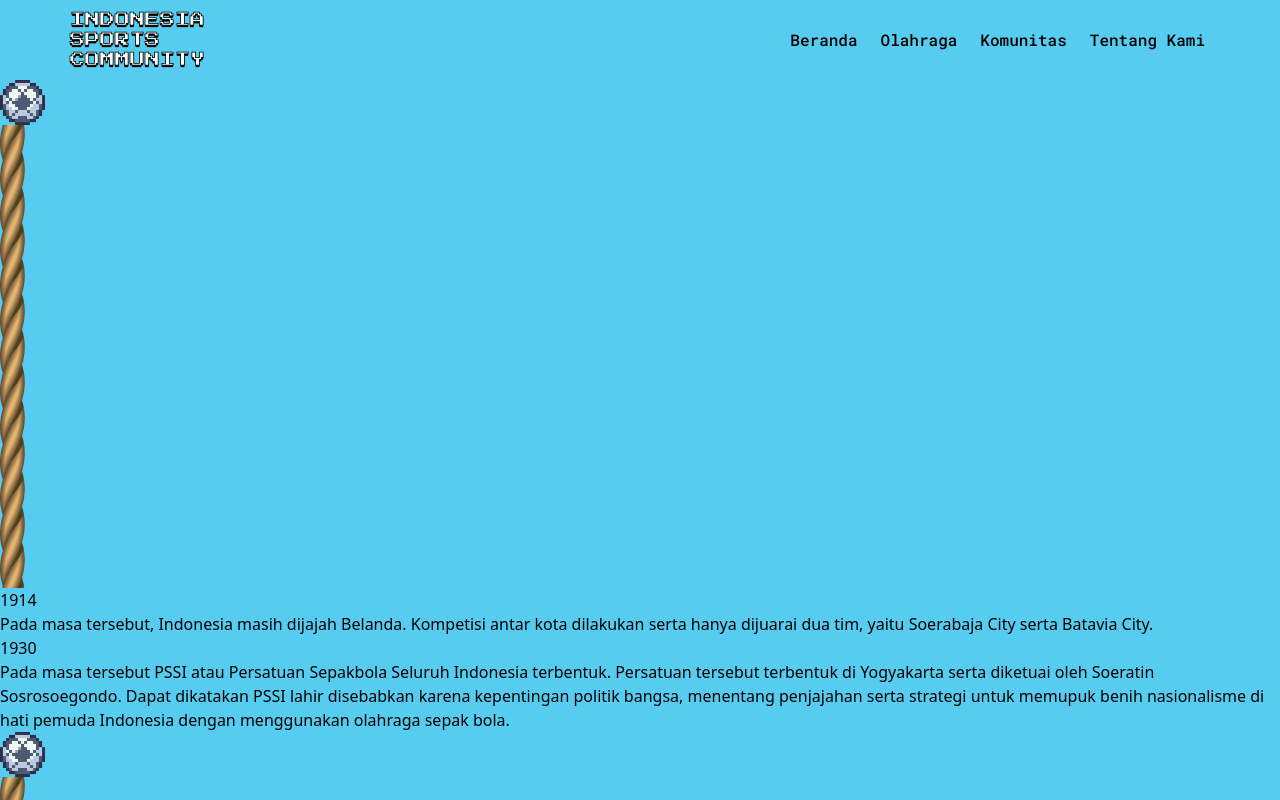
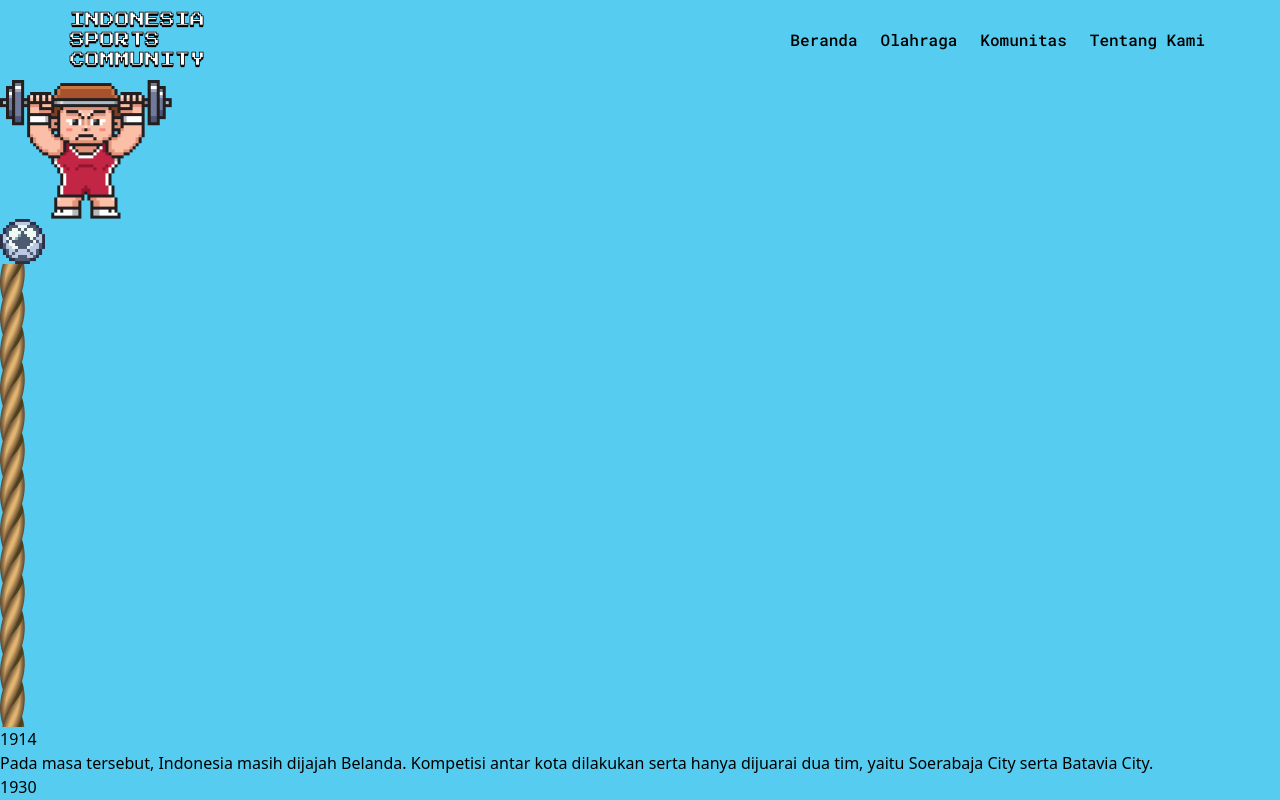
Before and after one commit to satriaberliano/WebDesign-Sports-ADS, a React (Create React App) app: page /football-history in a window 1280 px wide. Shown: the top 800 px of the page. Built offline with nearby package versions, Linux system fonts and the light colour scheme.

Commit message:
add (characters): add some character beside data-item

```diff
--- a/src/pages/FootballHistory.jsx
+++ b/src/pages/FootballHistory.jsx
@@ -2,6 +2,7 @@ import React from 'react';
 import '../styles/style.css';
 import bola from '../assets/img-sejarah/bola.png';
 import tali from '../assets/img-sejarah/tali.png';
+import angkatBesi from '../assets/img-background/angkatbesi.png';
 
 const FootballHistory = () => {
   const dataExperience = [
@@ -38,7 +39,9 @@ const FootballHistory = () => {
             >
               {(id + 1) % 2 !== 0 && (
                 <>
-                  <div></div>
+                  <div className='flex mx-auto my-auto justify-center items-center w-[120px] h-[120px]'>
+                    <img src={angkatBesi} alt='angkatbesi' />
+                  </div>
                   <div>
                     <span className='sport-rounder rounded-full w-[40px] hidden xl:block '>
                       <img src={bola} alt='bola' width='45' />
```
